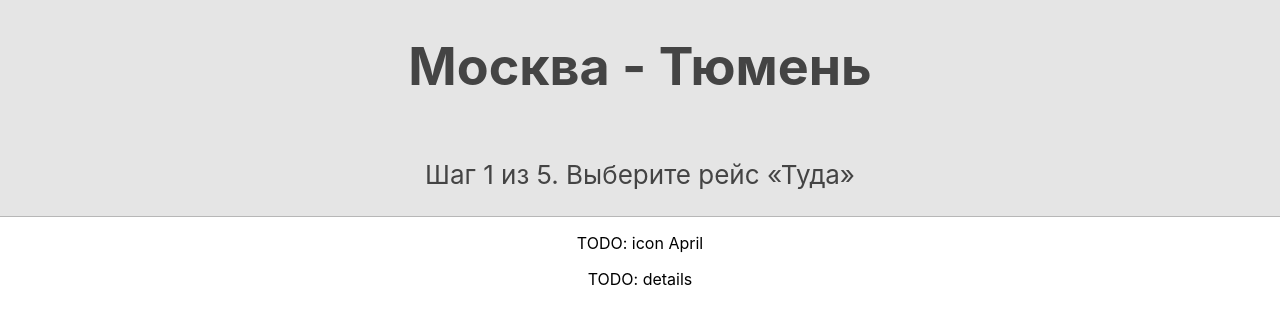
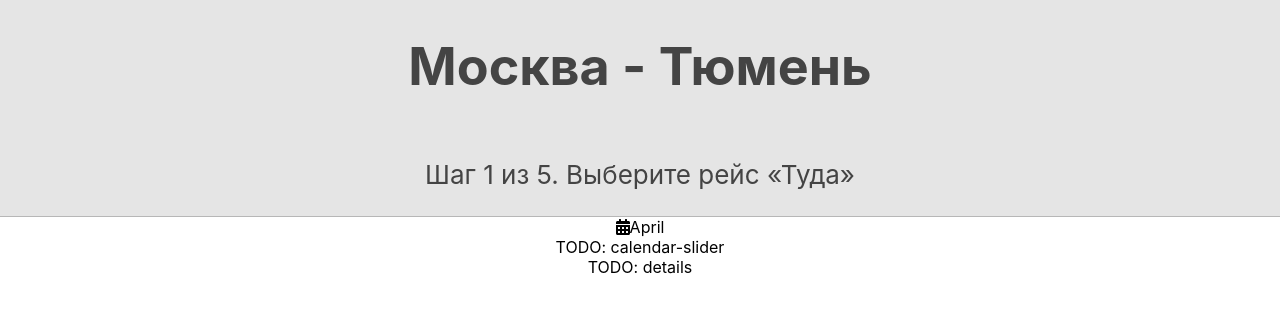
Before and after one commit to VadimCpp/flights, a React (Create React App) app: page / in a window 1280 px wide. Shown: the top 324 px of the page. Built offline with nearby package versions, Linux system fonts and the light colour scheme.

Commit message:
Add font awesome icon

```diff
--- a/package.json
+++ b/package.json
@@ -3,6 +3,9 @@
   "version": "0.1.0",
   "private": true,
   "dependencies": {
+    "@fortawesome/fontawesome-svg-core": "^1.2.7",
+    "@fortawesome/free-solid-svg-icons": "^5.4.2",
+    "@fortawesome/react-fontawesome": "^0.1.3",
     "react": "^16.6.0",
     "react-dom": "^16.6.0",
     "react-scripts": "2.1.1"
--- a/src/Calendar.js
+++ b/src/Calendar.js
@@ -1,4 +1,6 @@
 import React, { Component } from 'react';
+import { FontAwesomeIcon } from '@fortawesome/react-fontawesome'
+import { faCalendarAlt } from '@fortawesome/free-solid-svg-icons'
 
 class Calendar extends Component {
   constructor(props) {
@@ -9,9 +11,15 @@ class Calendar extends Component {
   render() {
     return (
       <div className="calendar">
-        <p class="month">
-        	TODO: icon {this.state.month}
-        </p>
+        <div class="calendar-header">
+          <FontAwesomeIcon icon={faCalendarAlt} />
+          <span class="month">
+            {this.state.month}
+          </span>
+        </div>
+        <div class="calendar-slider">
+          TODO: calendar-slider
+        </div>
       </div>
     )
   }
```
Also changed, not shown: 1 other file (tests, documents, lock files or other folders).
